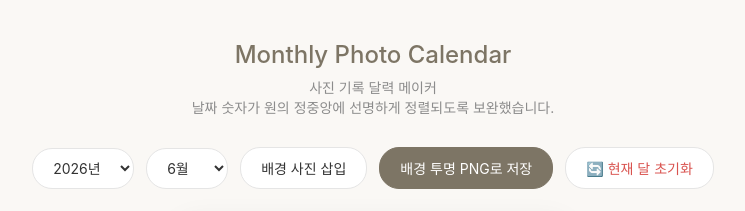
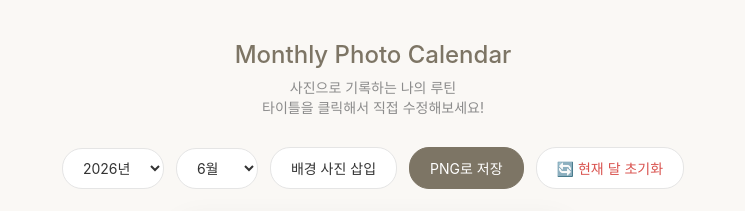
Before and after one commit to myoeun/Monthly-Photo-Calendar, a plain HTML site: page index.html in a window 1280 px wide. Shown: the top 211 px of the page, without its empty margins (267-1012 px from the left). Drawn offline with nearby package versions, Linux system fonts and the light colour scheme.

Commit message:
index.html

```diff
--- a/index.html
+++ b/index.html
@@ -268,8 +268,8 @@
 
     <header>
         <h1>Monthly Photo Calendar</h1>
-        <p>사진 기록 달력 메이커</p>
-        <p>날짜 숫자가 원의 정중앙에 선명하게 정렬되도록 보완했습니다.</p>
+        <p>사진으로 기록하는 나의 루틴</p>
+        <p>타이틀을 클릭해서 직접 수정해보세요!</p>
     </header>
 
     <div class="controls">
@@ -279,7 +279,7 @@
         <label for="bg-input" class="btn"> 배경 사진 삽입</label>
         <input type="file" id="bg-input" accept="image/*">
 
-        <button class="btn btn-primary" id="download-btn"> 배경 투명 PNG로 저장</button>
+        <button class="btn btn-primary" id="download-btn"> PNG로 저장</button>
         <button class="btn" id="clear-btn" style="color: #d9534f;">🔄 현재 달 초기화</button>
     </div>
 
```
